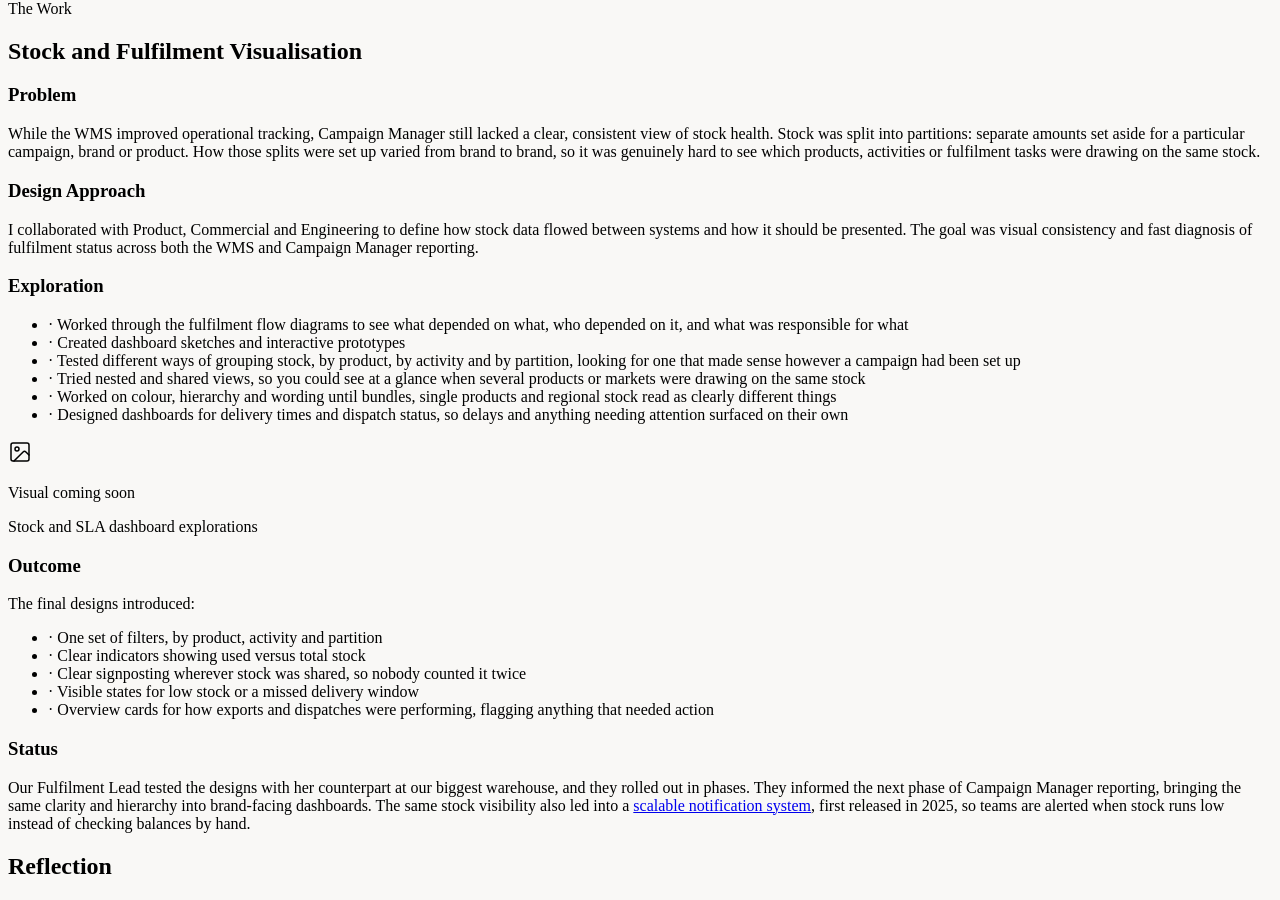
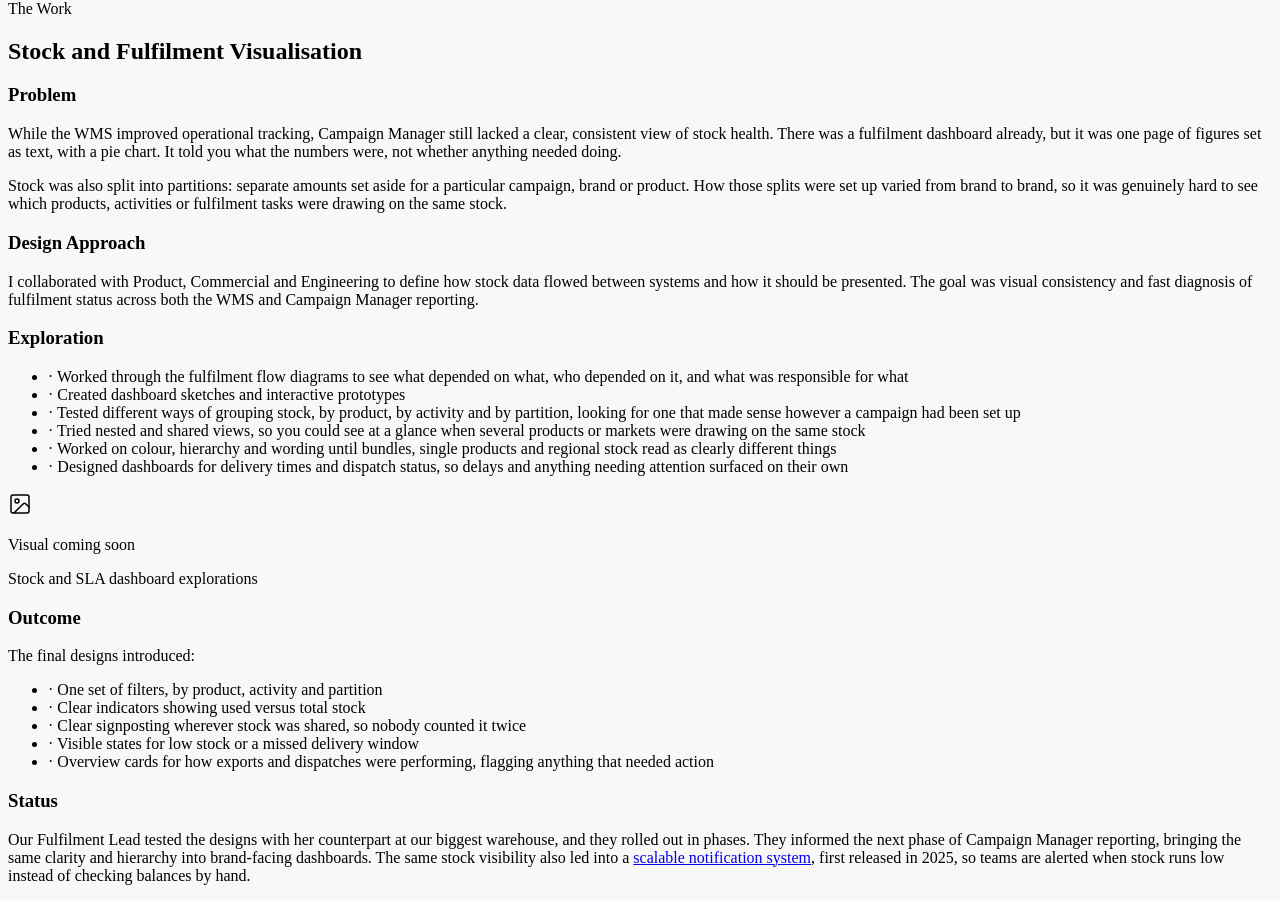
Before and after one commit to jadeparrish/portfolio, a Next.js app: page /work/stock in a window 1280 px wide. Shown: the part 798-1698 px from the top of the page. Built offline with nearby package versions, Linux system fonts and the light colour scheme.

Commit message:
Enhance text wrapping on stock page
Updated text elements to use the [text-wrap:balance] utility for better text wrapping in the stock page.

```diff
--- a/app/work/stock/page.js
+++ b/app/work/stock/page.js
@@ -70,20 +70,20 @@ export default function StockCaseStudy() {
           <div className="grid grid-cols-2 sm:grid-cols-4 gap-6">
             <div>
               <p className="text-[10px] uppercase tracking-[0.15em] text-neutral-600 mb-1.5">Role</p>
-              <p className="text-sm font-medium text-neutral-900">Senior Product Designer</p>
+              <p className="text-sm font-medium text-neutral-900 [text-wrap:balance]">Senior Product Designer</p>
             </div>
             <div>
               <p className="text-[10px] uppercase tracking-[0.15em] text-neutral-600 mb-1.5">Worked with</p>
-              <p className="text-sm font-medium text-neutral-900">Product, Commercial, Engineering, Fulfilment</p>
+              <p className="text-sm font-medium text-neutral-900 [text-wrap:balance]">Product, Commercial, Engineering, Fulfilment</p>
             </div>
             <div>
               <p className="text-[10px] uppercase tracking-[0.15em] text-neutral-600 mb-1.5">Focus</p>
-              <p className="text-sm font-medium text-neutral-900">Shared stock across brands and campaigns</p>
+              <p className="text-sm font-medium text-neutral-900 [text-wrap:balance]">Shared stock across brands and campaigns</p>
             </div>
             <div>
               <p className="text-[10px] uppercase tracking-[0.15em] text-neutral-600 mb-1.5">Outcome</p>
               {/* TODO: swap in a real figure once you have one (e.g. hours saved, fewer manual checks) */}
-              <p className="text-sm font-medium text-neutral-900">Real-time stock and SLA visibility</p>
+              <p className="text-sm font-medium text-neutral-900 [text-wrap:balance]">Real-time stock and SLA visibility</p>
             </div>
           </div>
         </section>
@@ -137,14 +137,21 @@ export default function StockCaseStudy() {
           <div className="space-y-10">
             <div>
               <SubLabel>Problem</SubLabel>
-              <p className="text-neutral-700 text-[17px] sm:text-[18px] leading-[1.75]">
-                While the WMS improved operational tracking, Campaign Manager still
-                lacked a clear, consistent view of stock health. Stock was split into
-                partitions: separate amounts set aside for a particular campaign, brand or
-                product. How those splits were set up varied from brand to brand, so it was
-                genuinely hard to see which products, activities or fulfilment tasks were
-                drawing on the same stock.
-              </p>
+              <div className="space-y-5 text-neutral-700 text-[17px] sm:text-[18px] leading-[1.75]">
+                <p>
+                  While the WMS improved operational tracking, Campaign Manager still
+                  lacked a clear, consistent view of stock health. There was a fulfilment
+                  dashboard already, but it was one page of figures set as text, with a
+                  pie chart. It told you what the numbers were, not whether anything
+                  needed doing.
+                </p>
+                <p>
+                  Stock was also split into partitions: separate amounts set aside for a
+                  particular campaign, brand or product. How those splits were set up
+                  varied from brand to brand, so it was genuinely hard to see which
+                  products, activities or fulfilment tasks were drawing on the same stock.
+                </p>
+              </div>
             </div>
 
             <div>
```
